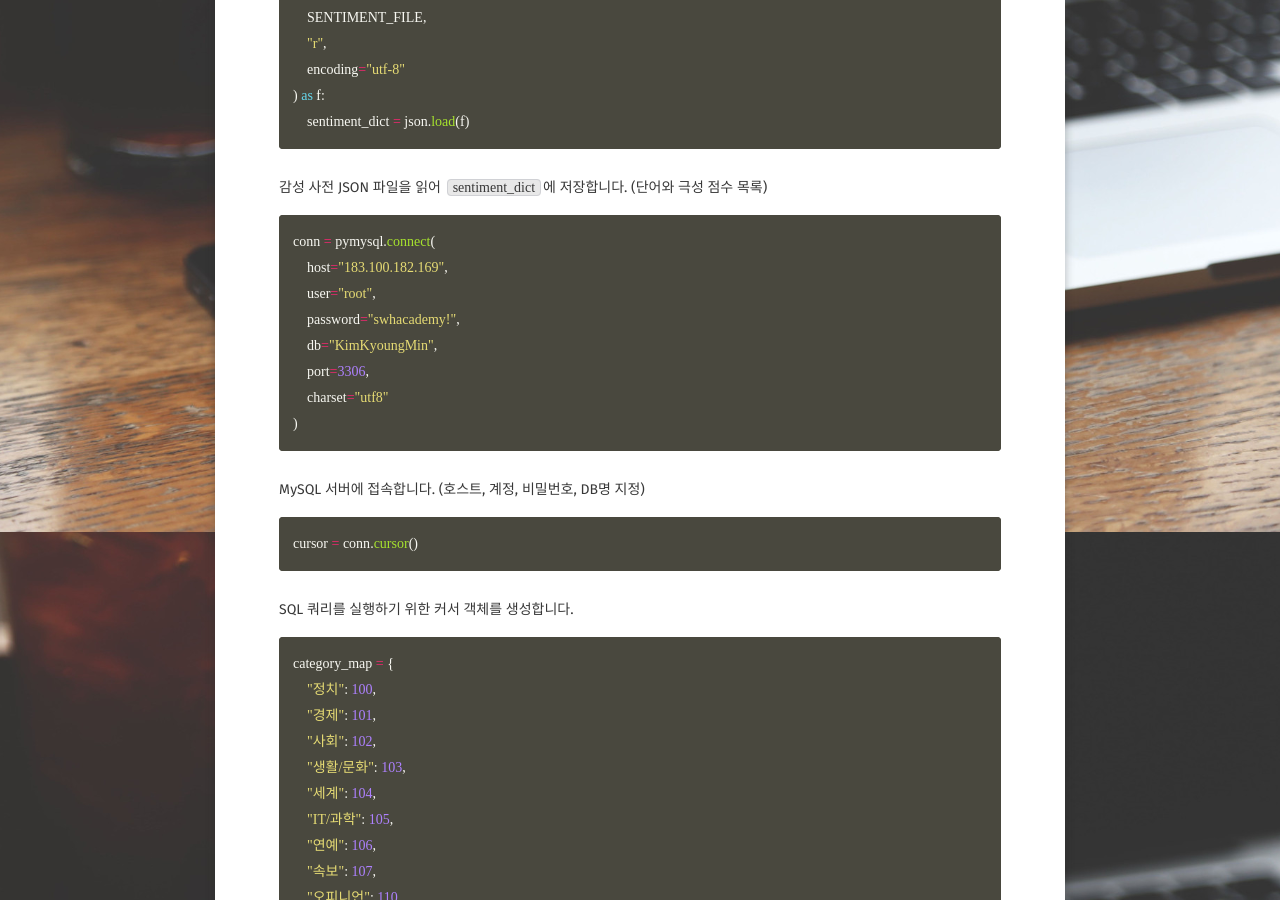
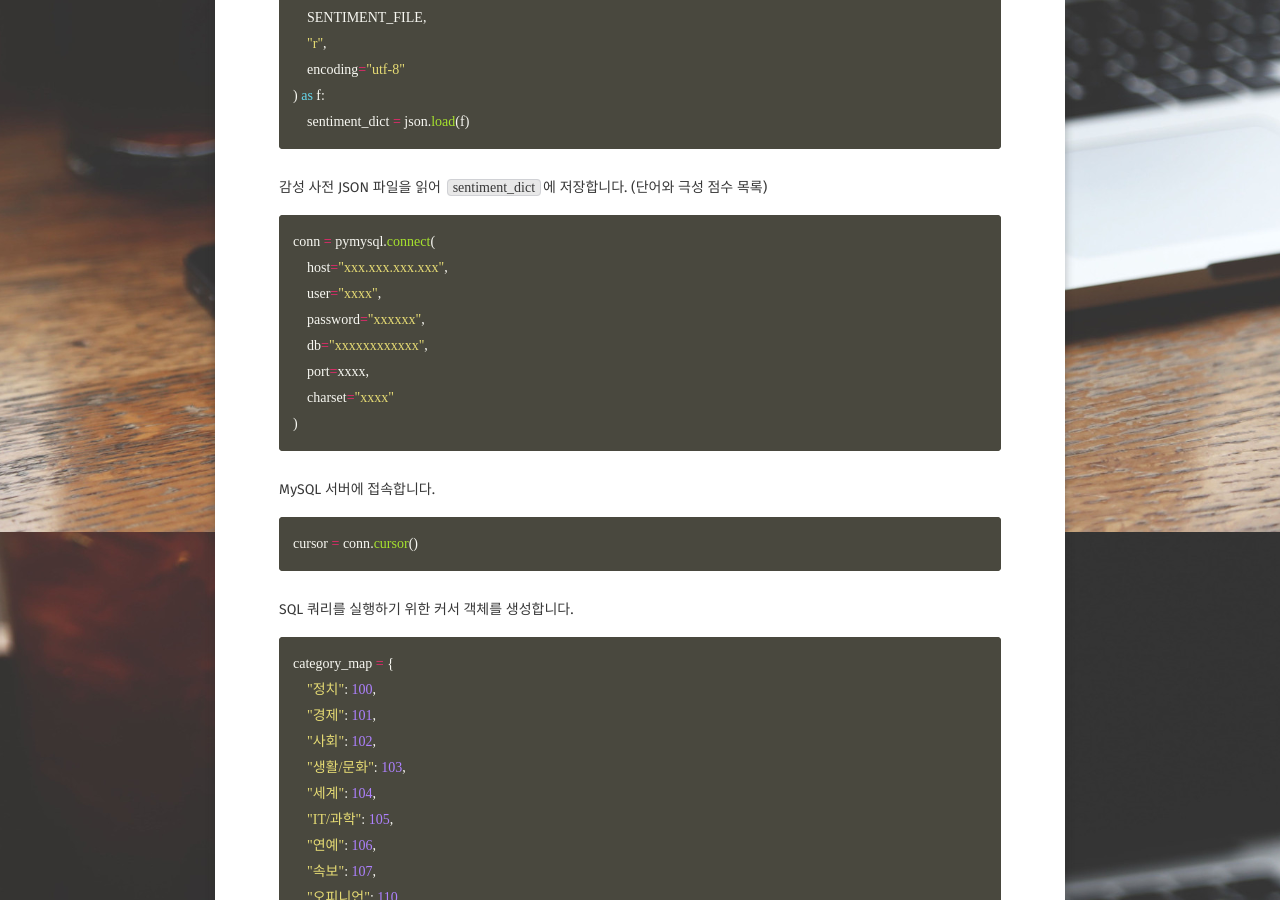
Before and after one commit to kkmmin09/kkmmin09.github.com, a Jekyll site: the page built from _posts/2026-08-22-News Collection.md, in a window 1280 px wide and 900 px high, scrolled down 1268 px. Built offline with Jekyll 4.4.1, drawn with Linux system fonts in a browser that asks for light colours; some web fonts are replaced; comment, search, counter and statistics services are not loaded.

Commit message:
Update 2026-08-22-News Collection.md

````diff
--- a/_posts/2026-08-22-News Collection.md
+++ b/_posts/2026-08-22-News Collection.md
@@ -52,15 +52,15 @@ with open(
 
 ```python
 conn = pymysql.connect(
-    host="183.100.182.169",
-    user="root",
-    password="swhacademy!",
-    db="KimKyoungMin",
-    port=3306,
-    charset="utf8"
+    host="xxx.xxx.xxx.xxx",
+    user="xxxx",
+    password="xxxxxx",
+    db="xxxxxxxxxxxx",
+    port=xxxx,
+    charset="xxxx"
 )
 ```
-MySQL 서버에 접속합니다. (호스트, 계정, 비밀번호, DB명 지정)
+MySQL 서버에 접속합니다.
 
 ```python
 cursor = conn.cursor()
````
